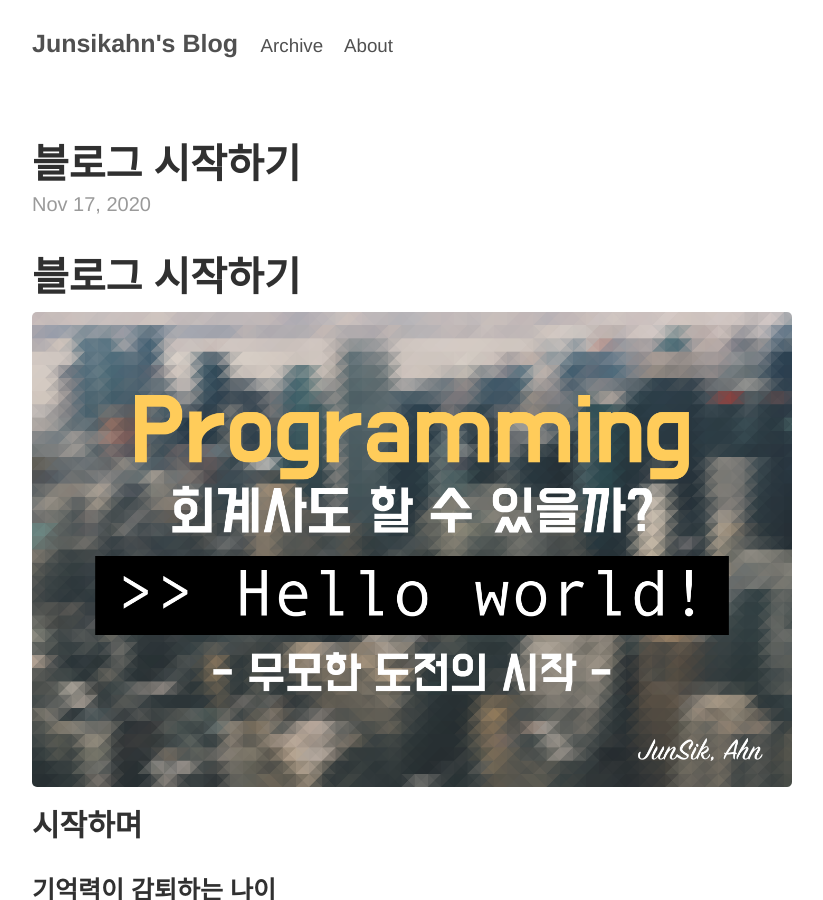
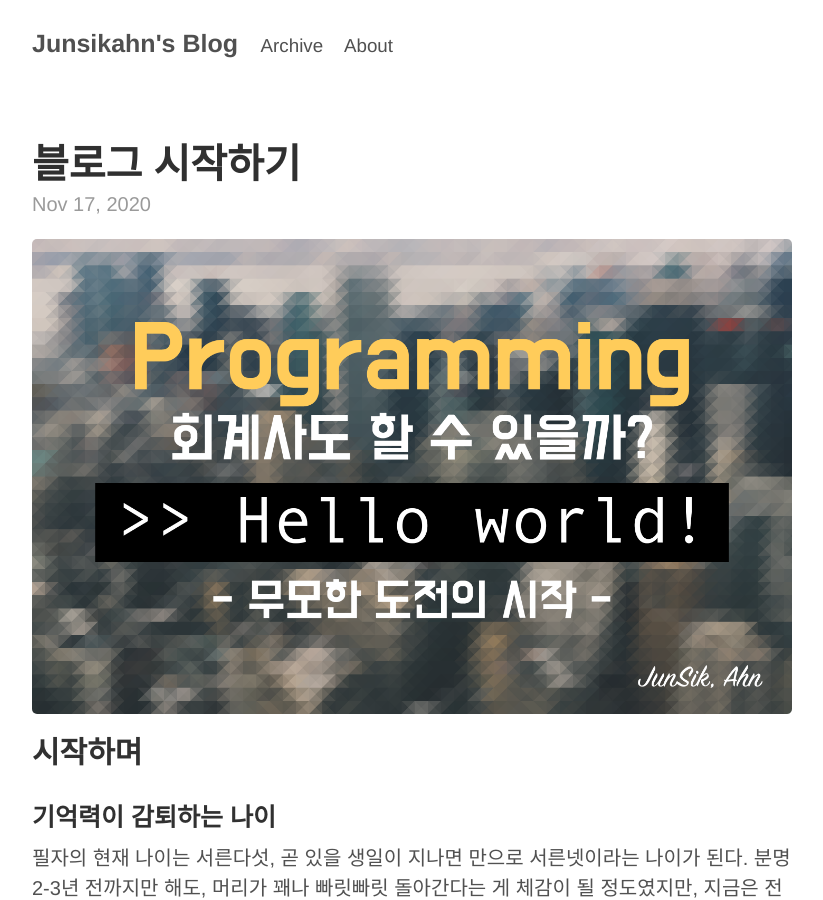
Before and after one commit to junsikahn/junsikahn.github.io, a Jekyll site: the page built from _posts/2020-11-17-my-first-post.md, in a window 1280 px wide and 900 px high. Shown: the whole window, without its empty margins (228-1051 px from the left). Built offline with Jekyll 4.4.1, drawn with Linux system fonts in a browser that asks for light colours.

Commit message:
타이틀 수정

```diff
--- a/_posts/2020-11-17-my-first-post.md
+++ b/_posts/2020-11-17-my-first-post.md
@@ -2,9 +2,6 @@
 layout: post
 title: "블로그 시작하기"
 ---
-
-
-# **블로그 시작하기**
 
 ![Programming 회계사도 할 수 있을까?](../assets/blog.png)
 
```
